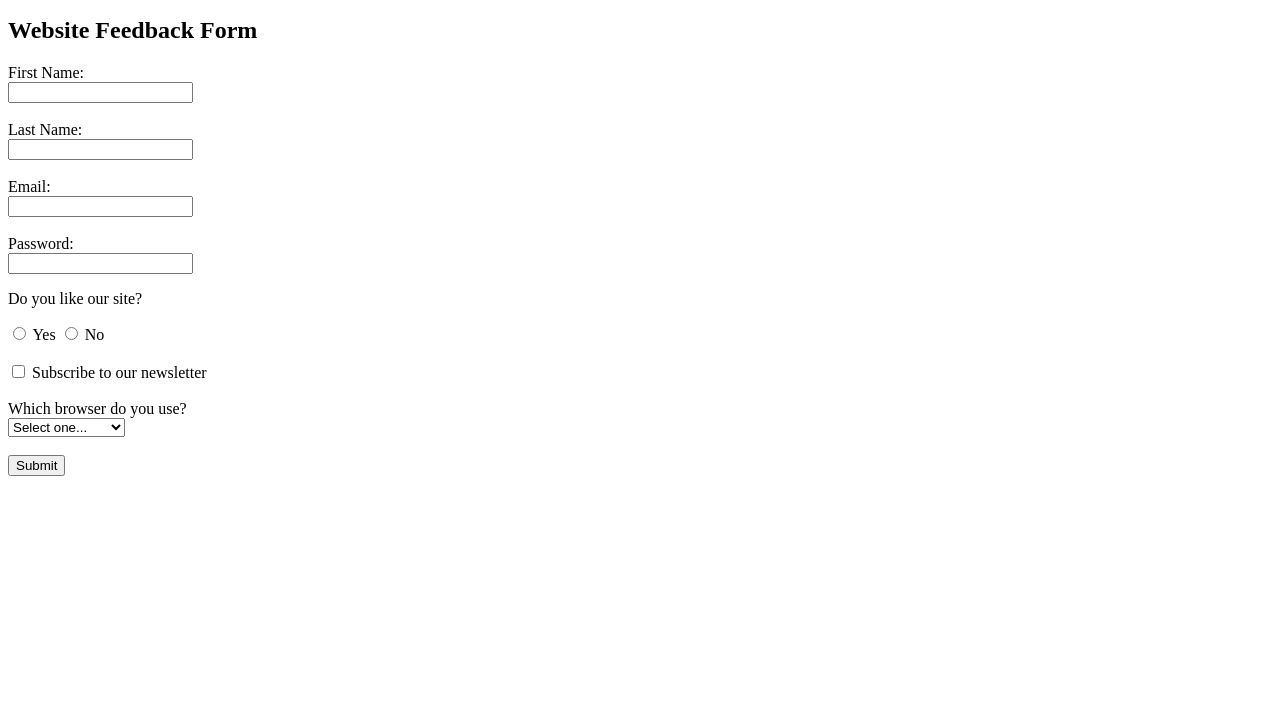
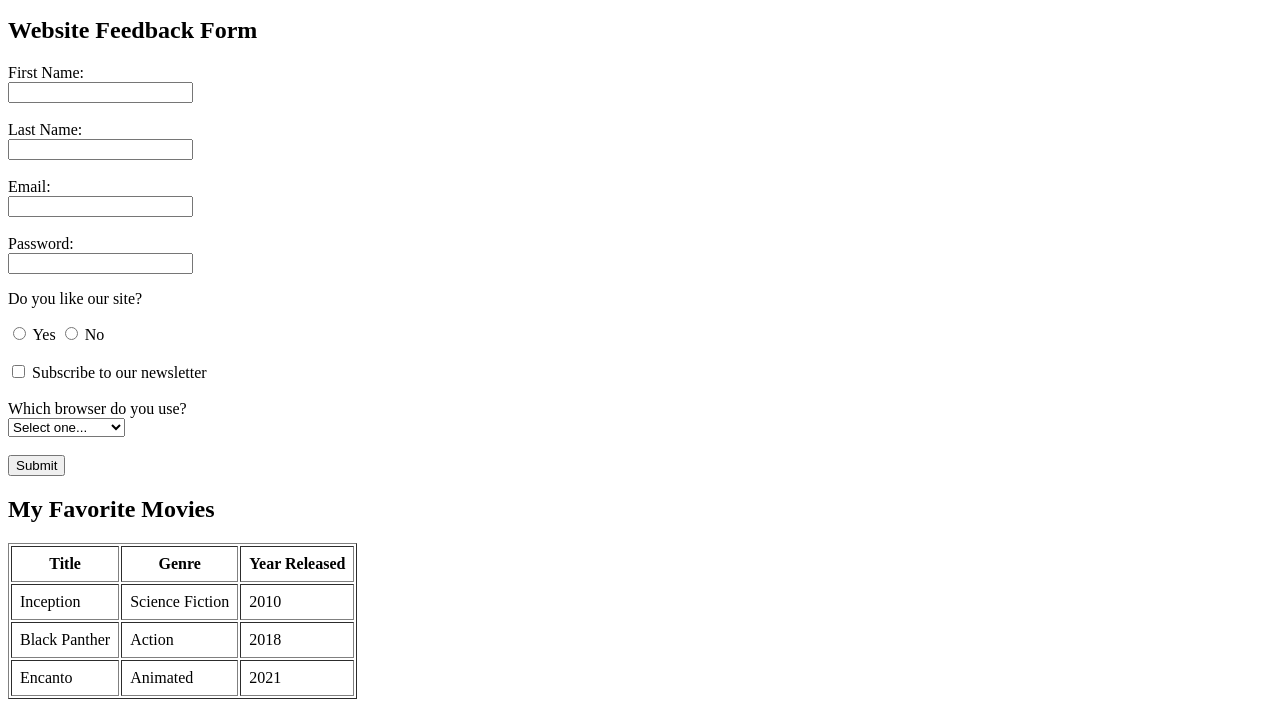
Before and after one commit to Chiyle88/PA01-HTML-Skeleton, a plain HTML site: page index.html in a window 1280 px wide. Shown: the part 101-808 px from the top of the page. Drawn offline with Linux system fonts and the light colour scheme.

Commit message:
Add favorite movies table below feedback form

```diff
--- a/index.html
+++ b/index.html
@@ -50,5 +50,29 @@
   <!-- Submit button -->
   <input type="submit" value="Submit">
 </form>
+<!-- === Favorite Movies Table Section === -->
+<h2>My Favorite Movies</h2>
+<table border="1" cellpadding="8">
+  <tr>
+    <th>Title</th>
+    <th>Genre</th>
+    <th>Year Released</th>
+  </tr>
+  <tr>
+    <td>Inception</td>
+    <td>Science Fiction</td>
+    <td>2010</td>
+  </tr>
+  <tr>
+    <td>Black Panther</td>
+    <td>Action</td>
+    <td>2018</td>
+  </tr>
+  <tr>
+    <td>Encanto</td>
+    <td>Animated</td>
+    <td>2021</td>
+  </tr>
+</table>
 </body>
 </html>
```
